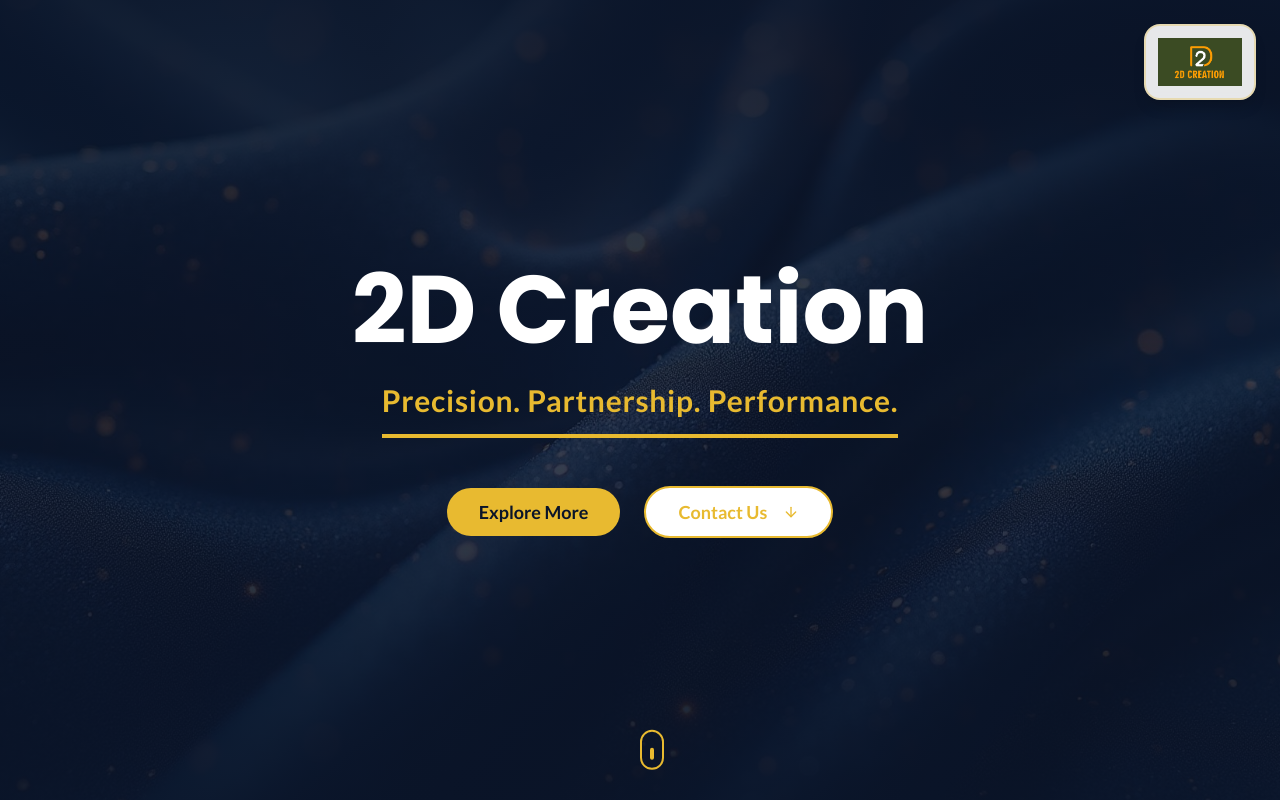
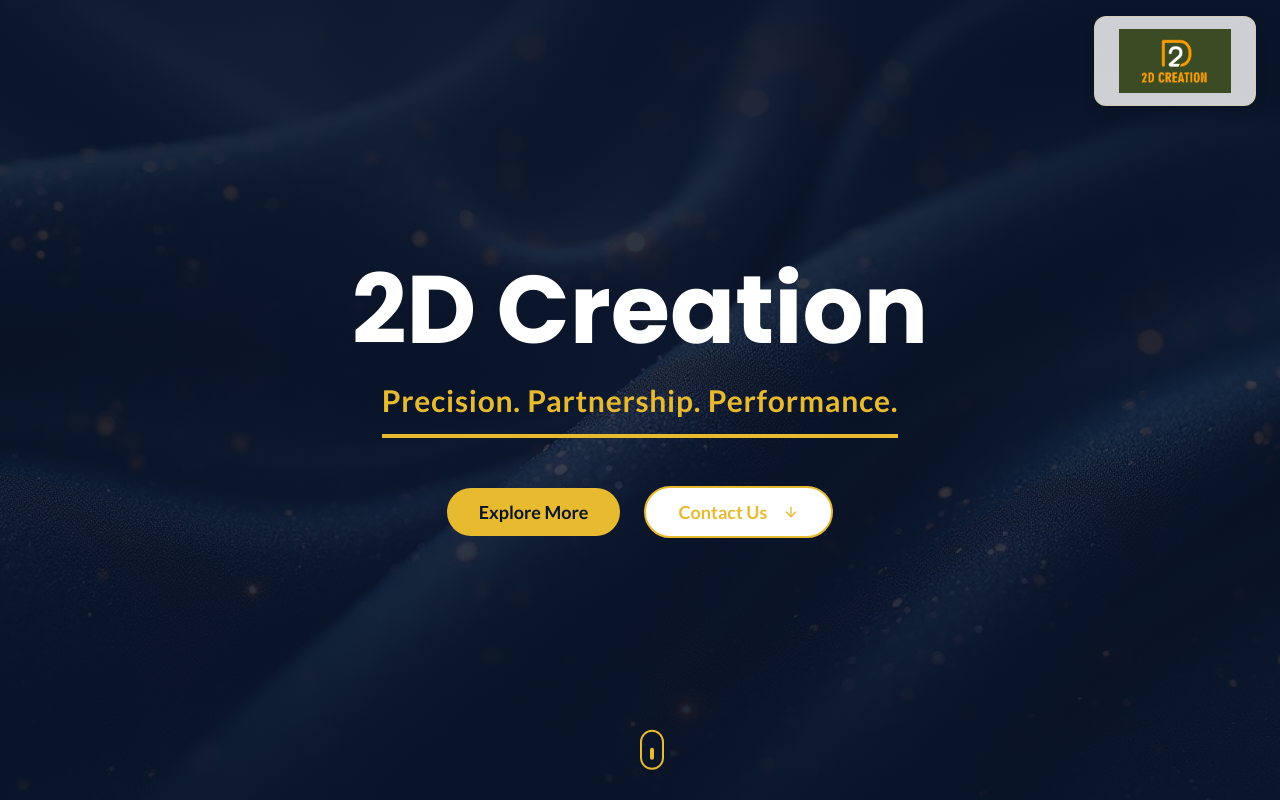
Before and after one commit to vitalizepay/dom-motion-craft-73160, a React (Vite) app: page / in a window 1280 px wide. Shown: the top 800 px of the page. Built offline with nearby package versions, Linux system fonts and the light colour scheme; the HTML template or start-up script is replaced by a standard one.

Commit message:
Refactor header logo

```diff
--- a/src/components/Header.tsx
+++ b/src/components/Header.tsx
@@ -7,14 +7,20 @@ const Header = () => {
       initial={{ y: -100, opacity: 0 }}
       animate={{ y: 0, opacity: 1 }}
       transition={{ duration: 0.6, delay: 0.2 }}
-      className="fixed top-0 right-0 z-50 p-6"
+      className="fixed top-0 left-0 right-0 z-50 px-6 py-4"
     >
-      <div className="bg-card/90 backdrop-blur-sm rounded-2xl border-2 border-accent/30 p-3 shadow-lg hover:shadow-xl transition-all duration-300 hover:scale-105">
-        <img
-          src={logo}
-          alt="2D Creation Logo"
-          className="h-12 w-auto"
-        />
+      <div className="max-w-7xl mx-auto flex justify-between items-center">
+        <div className="flex-1" />
+        <motion.div
+          whileHover={{ scale: 1.05 }}
+          className="bg-background/80 backdrop-blur-md rounded-xl px-6 py-3 shadow-lg border border-accent/20"
+        >
+          <img
+            src={logo}
+            alt="2D Creation Logo"
+            className="h-16 w-auto"
+          />
+        </motion.div>
       </div>
     </motion.header>
   );
```
